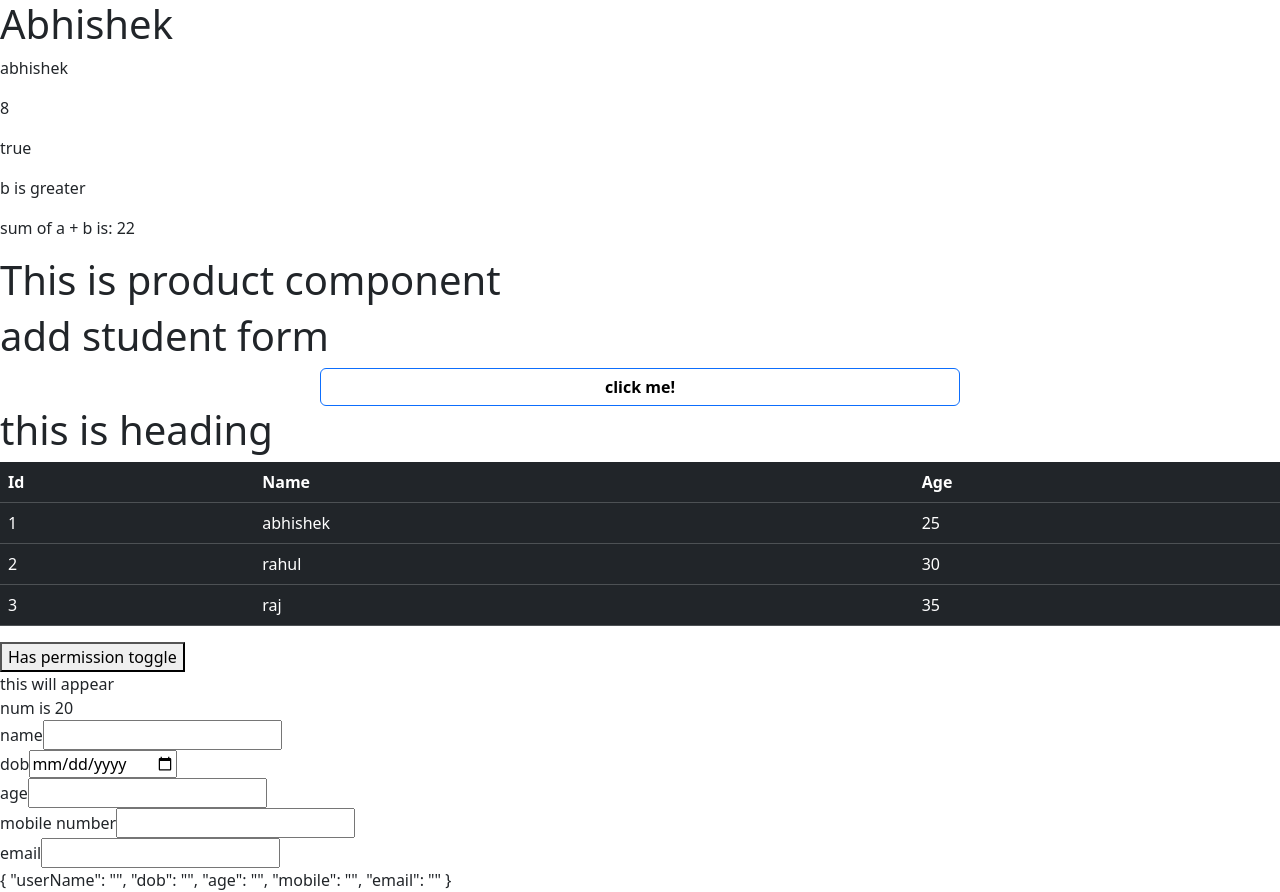
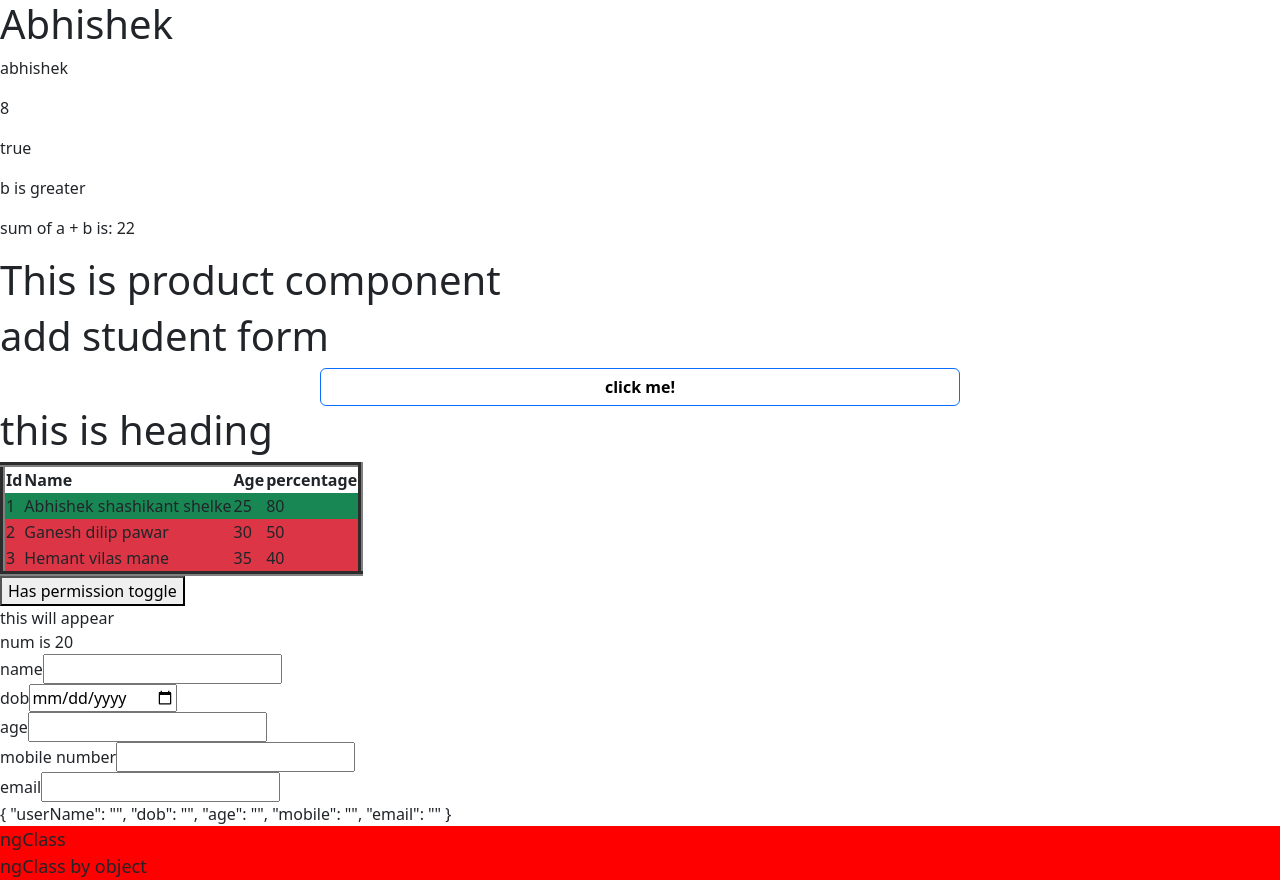
Before and after one commit to Abhi2971/class_angular, an Angular app: page / in a window 1280 px wide. Built offline with nearby package versions, Linux system fonts and the light colour scheme.

Commit message:
NGCLASS AND NGCLASS WITH OBJECT

```diff
--- a/src/app/app.component.html
+++ b/src/app/app.component.html
@@ -11,19 +11,26 @@
 
     <h1 [innerHTML]="heading"></h1>
     <!-- NGFOR -->
-    <table class="table table-dark table-hover">
+    <table  border="5px">
       <thead>
         <tr>
           <th>Id</th>
           <th>Name</th>
           <th>Age</th>
+          <th>percentage</th>
         </tr>
       </thead>
       <tbody>
-        <tr *ngFor="let single of studentList">
+        <tr *ngFor="let single of studentList"
+        [ngClass]="{
+          'bg-success': single.percentage >= 80,
+          'bg-warning': single.percentage > 50 && single.percentage < 80,
+          'bg-danger': single.percentage <= 50
+        }">
           <td>{{ single.id }}</td>
           <td>{{ single.name }}</td>
           <td>{{ single.age }}</td>
+          <td>{{ single.percentage }}</td>
         </tr>
       </tbody>
       <tfoot></tfoot>
@@ -73,3 +80,14 @@
     <div>
       {{student|json}}
     </div>
+
+    <!-- NG CLASS -->
+
+    <div [ngClass]="bgColor==1 ? 'bg-red' : 'bg-blue'">ngClass</div>
+
+    <!-- NG CLASS WITH OBJECT -->
+
+    <div [ngClass]="{
+      'bg-red':bgColor == 1,
+      'bg-blue':bgColor !== 1
+    }"> ngClass by object </div>
--- a/src/app/app.component.scss
+++ b/src/app/app.component.scss
@@ -0,0 +1,8 @@
+.bg-red{
+    background-color: red;
+    font-size: large;
+}
+.bg-blue{
+    background-color: blue;
+    font-size: large;
+}
--- a/src/app/app.component.ts
+++ b/src/app/app.component.ts
@@ -24,9 +24,9 @@ export class AppComponent {
 
   heading = 'this is heading';
   studentList = [
-    { id: 1, name: 'abhishek', age: 25 },
-    { id: 2, name: 'rahul', age: 30 },
-    { id: 3, name: 'raj', age: 35 }
+    { id: 1, name: 'Abhishek shashikant shelke', age: 25,percentage:80 },
+    { id: 2, name: 'Ganesh dilip pawar', age: 30,percentage:50 },
+    { id: 3, name: 'Hemant vilas mane', age: 35,percentage:40 }
   ];
   has = true;
   toggleHasPermission(ev: any) {
@@ -40,4 +40,5 @@ export class AppComponent {
     mobile: "",
     email:""
   }
+  bgColor=1;
 }
```
